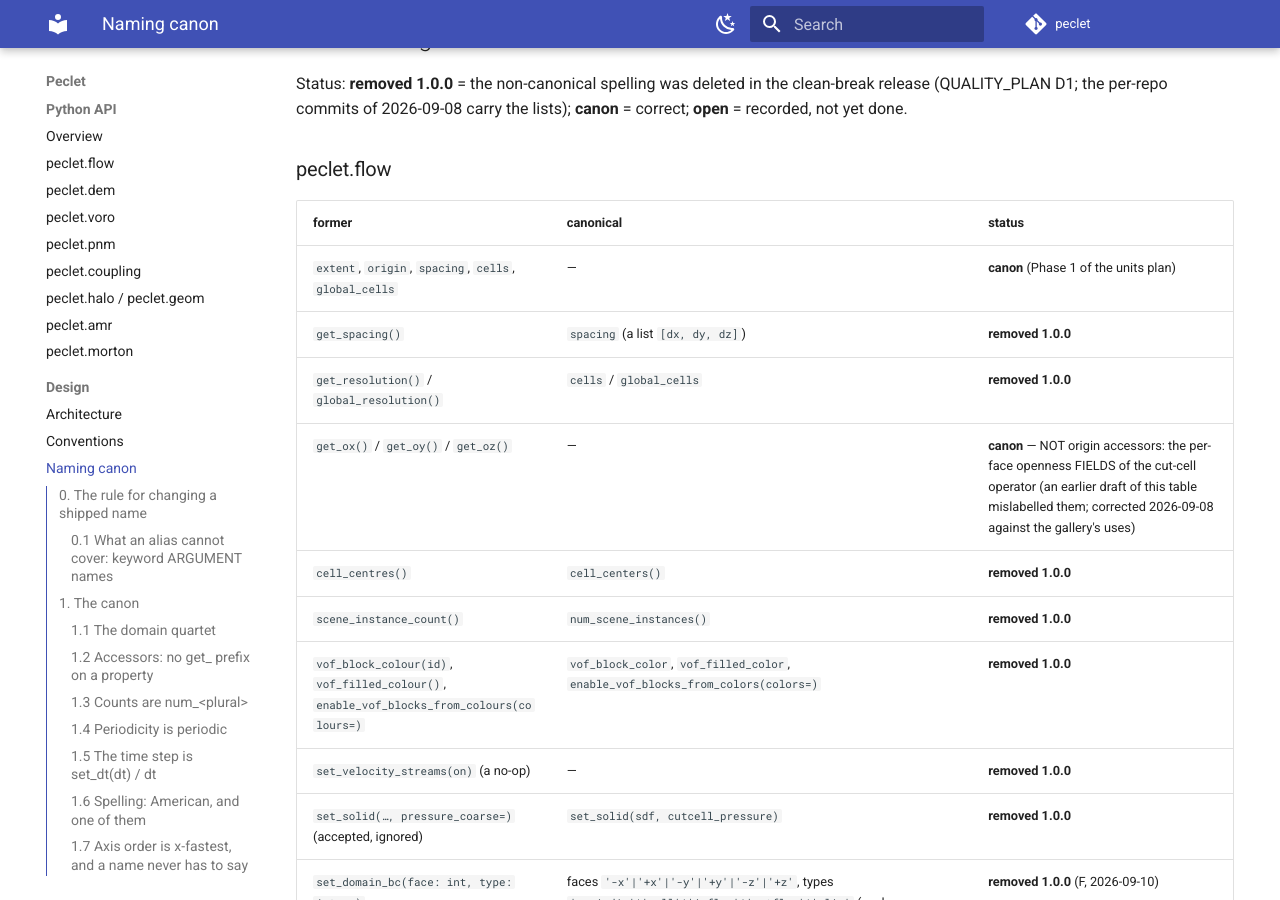
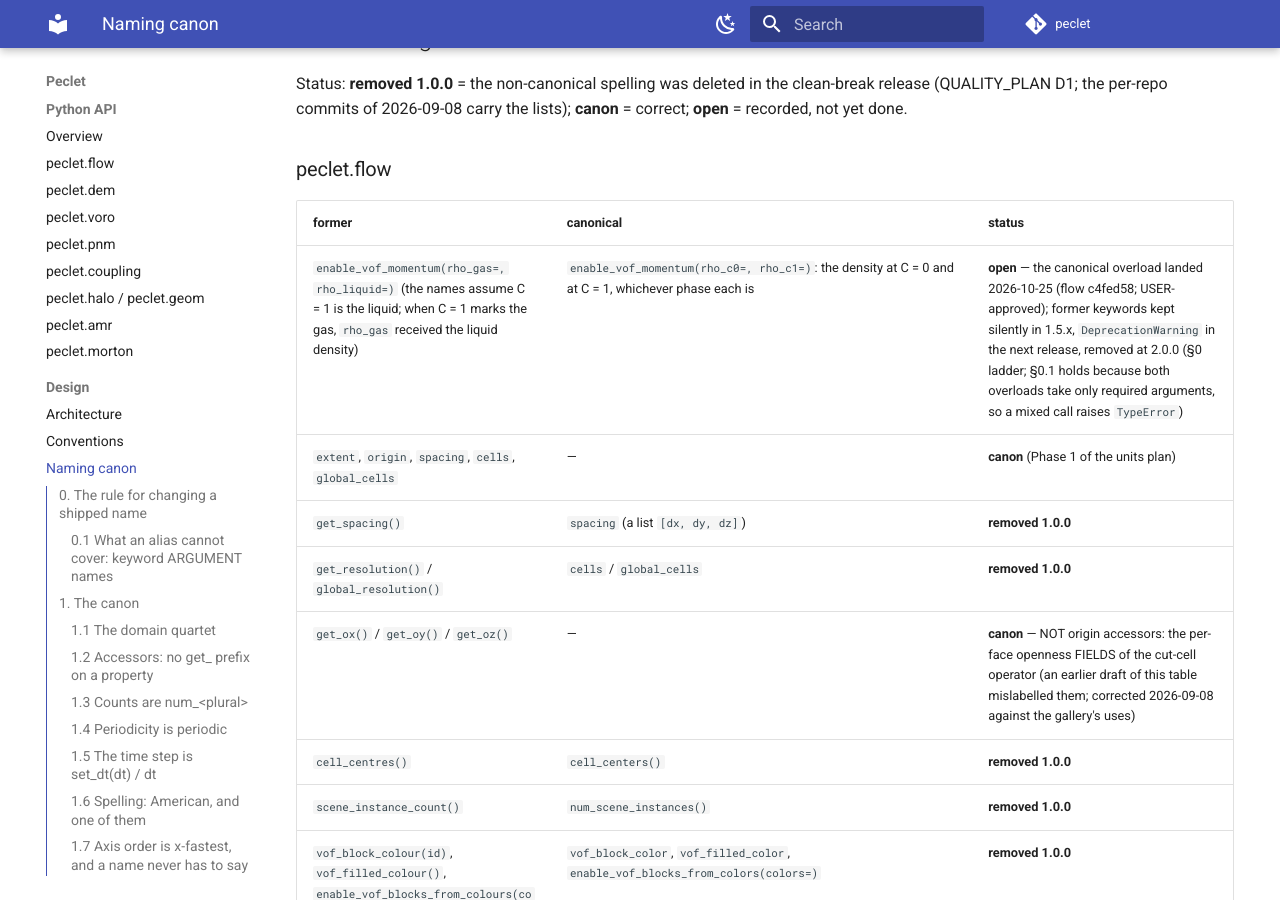
Before and after one commit to computational-chemical-engineering/peclet, an MkDocs documentation site: the page built from docs/NAMING.md, in a window 1280 px wide and 900 px high, scrolled down 3121 px. Built offline with MkDocs 1.6.1 and Material for MkDocs 9.7.7, drawn with Linux system fonts in a browser that asks for light colours; comment, search, counter and statistics services are not loaded.

Commit message:
flow -> f4ec2ef: enable_vof_momentum(rho_c0, rho_c1), former rho_gas/rho_liquid kept as an overload
NAMING.md divergence row (deprecate next release, remove 2.0.0) and CHANGELOG. Gates: host battery
262/262, state_hash digest unchanged (460e6fd14885673e), CUDA build + new ctest vof_momentum_rho_names.

Co-Authored-By: Claude Opus 5.5 <noreply@anthropic.com>
Claude-Session: https://claude.ai/code/session_0127kjaH3FmCxkx1nzhmxWbn

```diff
--- a/docs/NAMING.md
+++ b/docs/NAMING.md
@@ -138,6 +138,7 @@ Status: **removed 1.0.0** = the non-canonical spelling was deleted in the clean-
 
 | former | canonical | status |
 |---|---|---|
+| `enable_vof_momentum(rho_gas=, rho_liquid=)` (the names assume C = 1 is the liquid; when C = 1 marks the gas, `rho_gas` received the liquid density) | `enable_vof_momentum(rho_c0=, rho_c1=)`: the density at C = 0 and at C = 1, whichever phase each is | **open** — the canonical overload landed 2026-10-25 (flow c4fed58; USER-approved); former keywords kept silently in 1.5.x, `DeprecationWarning` in the next release, removed at 2.0.0 (§0 ladder; §0.1 holds because both overloads take only required arguments, so a mixed call raises `TypeError`) |
 | `extent`, `origin`, `spacing`, `cells`, `global_cells` | — | **canon** (Phase 1 of the units plan) |
 | `get_spacing()` | `spacing` (a list `[dx, dy, dz]`) | **removed 1.0.0** |
 | `get_resolution()` / `global_resolution()` | `cells` / `global_cells` | **removed 1.0.0** |
```
Also changed, not shown: CHANGELOG.md (+4 -0 lines).
